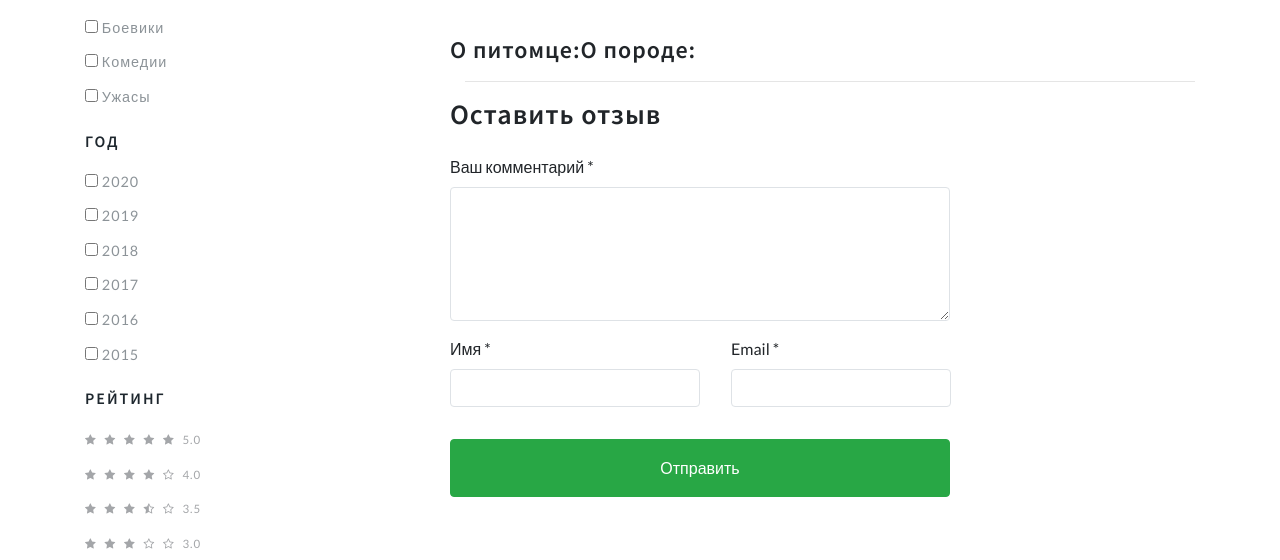
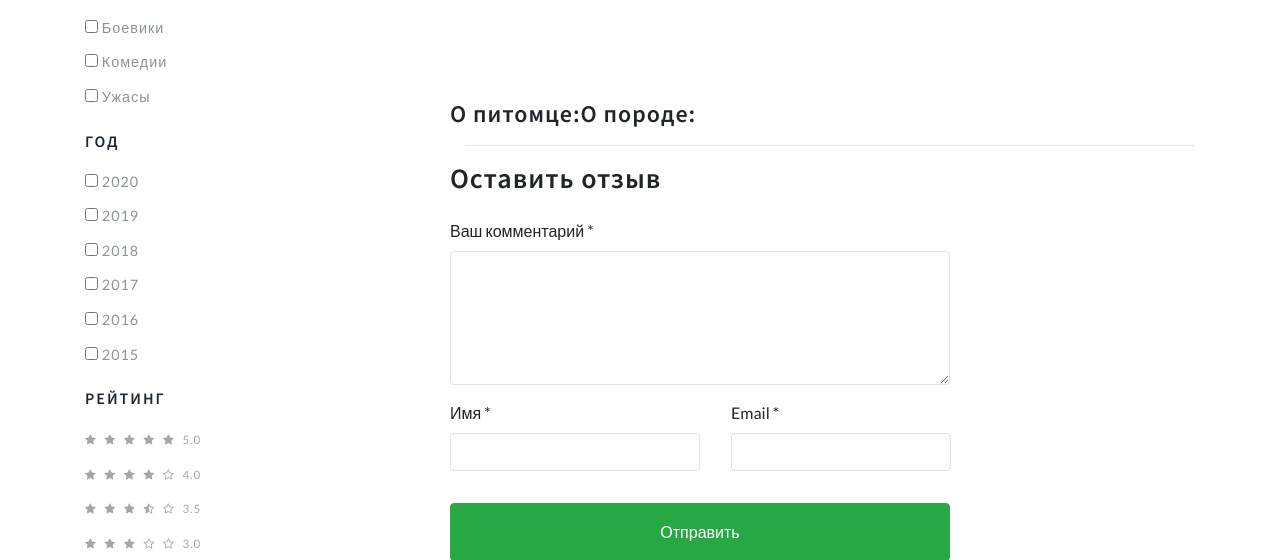
Before and after one commit to Laztrex/AnimalShelterManage, a Django app: template templates/pets/pets_detail.html in a window 1280 px wide. Shown: the part 927-1487 px from the top of the page. Run offline with Django 3.2, Linux system fonts and the light colour scheme; the template is opened without the code that fills it, so the values that code supplies are empty; some libraries are stand-ins or nearby versions.

```diff
--- a/templates/pets/pets_detail.html
+++ b/templates/pets/pets_detail.html
@@ -83,15 +83,19 @@
         </div>
 
         <div class="row sub-para-w3layouts mt-5">
-
-            <h4 class="shop-sing editContent" style="outline: none; cursor: inherit;">
-                О питомце:
-            </h4>
             <p>
                 {% for image in pets.petshots_set.all %}
                     <img src="{{ image.image.url }}" class="img-pet-shots" alt="{{ image.description }}">
                 {% endfor %}
             </p>
+        </div>
+
+        <div class="row sub-para-w3layouts mt-5">
+
+            <h4 class="shop-sing editContent" style="outline: none; cursor: inherit;">
+                О питомце:
+            </h4>
+
             <ul>
                 <li style="list-style: none">
                     {{ pets.description|safe }}
```
